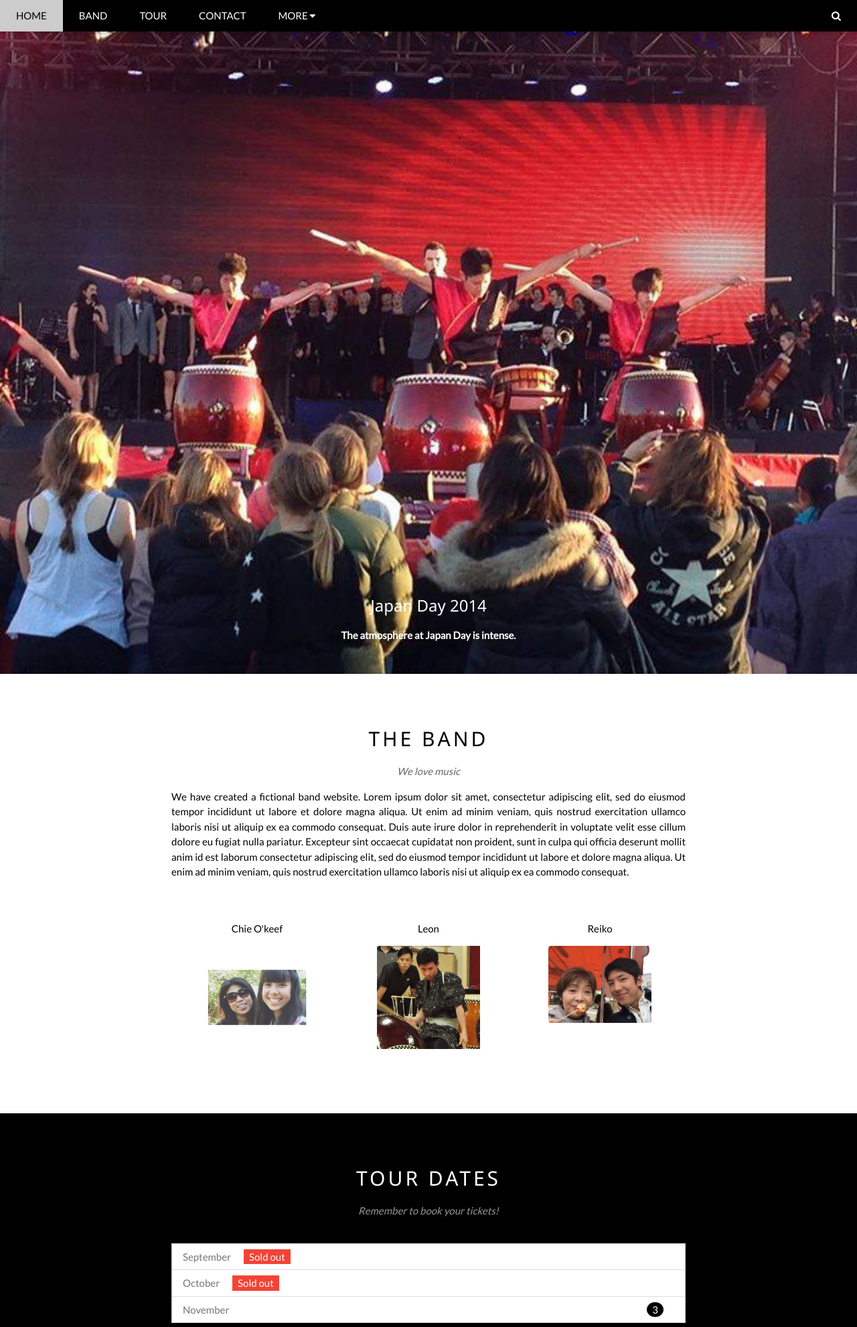
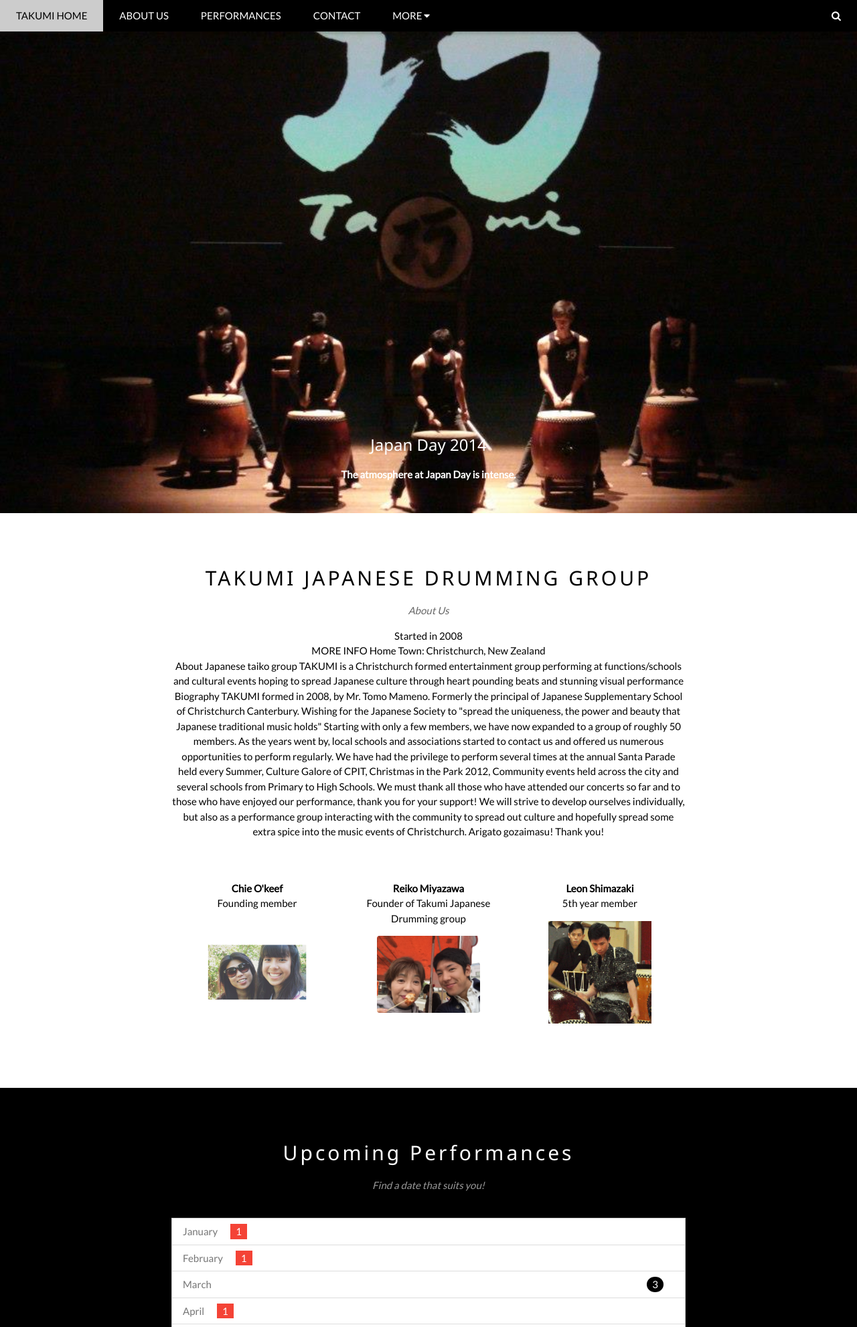
Before and after one commit to LeonShimazaki/Leon-Takumi-Web-page, a Flask app: page / in a window 1280 px wide. Shown: the top 1981 px of the page at 67% size. Run offline with Flask 2, Linux system fonts and the light colour scheme.

Commit message:
Big changes actual work

```diff
--- a/templates/takumihome.html
+++ b/templates/takumihome.html
@@ -16,9 +16,9 @@ body {font-family: "Lato", sans-serif}
 <div class="w3-top">
   <div class="w3-bar w3-black w3-card">
     <a class="w3-bar-item w3-button w3-padding-large w3-hide-medium w3-hide-large w3-right" href="javascript:void(0)" onclick="myFunction()" title="Toggle Navigation Menu"><i class="fa fa-bars"></i></a>
-    <a href="#" class="w3-bar-item w3-button w3-padding-large">HOME</a>
-    <a href="#band" class="w3-bar-item w3-button w3-padding-large w3-hide-small">BAND</a>
-    <a href="#tour" class="w3-bar-item w3-button w3-padding-large w3-hide-small">TOUR</a>
+    <a href="#" class="w3-bar-item w3-button w3-padding-large">TAKUMI HOME</a>
+    <a href="#band" class="w3-bar-item w3-button w3-padding-large w3-hide-small">ABOUT US</a>
+    <a href="#tour" class="w3-bar-item w3-button w3-padding-large w3-hide-small">PERFORMANCES</a>
     <a href="#contact" class="w3-bar-item w3-button w3-padding-large w3-hide-small">CONTACT</a>
     <div class="w3-dropdown-hover w3-hide-small">
       <button class="w3-padding-large w3-button" title="More">MORE <i class="fa fa-caret-down"></i></button>
@@ -45,87 +45,112 @@ body {font-family: "Lato", sans-serif}
 
   <!-- Automatic Slideshow Images -->
   <div class="mySlides w3-display-container w3-center">
-    <img class="AUTO1" src="{{url_for('static', filename='Takumibanner.jpg')}}" style="width:100%">
+    <img class="AUTO1" src="{{url_for('static', filename='Takumilogo.png')}}" style="width:100%">
     <div class="w3-display-bottommiddle w3-container w3-text-white w3-padding-32 w3-hide-small">
-      <h3>Takumi</h3>
-      <p><b>We are one!</b></p>
     </div>
   </div>
   <div class="mySlides w3-display-container w3-center">
-    <img class="AUTO1" src="{{url_for('static', filename='Takumibanner2.jpg')}}" style="width:100%">
+    <img class="AUTO1" src="{{url_for('static', filename='Takumibanner.jpg')}}" style="width:100%">
     <div class="w3-display-bottommiddle w3-container w3-text-white w3-padding-32 w3-hide-small">
       <h3>Japan Day 2014</h3>
       <p><b>The atmosphere at Japan Day is intense.</b></p>
     </div>
   </div>
-  <div class="mySlides w3-display-container w3-center">
-    <img class="AUTO1" src="{{url_for('static', filename='Takumibanner3.jpg')}}" style="width:100%">
-    <div class="w3-display-bottommiddle w3-container w3-text-white w3-padding-32 w3-hide-small">
-      <h3>10th Anniversary 2017</h3>
-      <p><b>Thank you, Everyone - A night we won't forget.</b></p>
-    </div>
-  </div>
 
   <!-- The Band Section -->
   <div class="w3-container w3-content w3-center w3-padding-64" style="max-width:800px" id="band">
-    <h2 class="w3-wide">THE BAND</h2>
-    <p class="w3-opacity"><i>We love music</i></p>
-    <p class="w3-justify">We have created a fictional band website. Lorem ipsum dolor sit amet, consectetur adipiscing elit, sed do eiusmod tempor incididunt ut labore et dolore magna aliqua. Ut enim ad minim veniam, quis nostrud exercitation ullamco laboris nisi ut aliquip
-      ex ea commodo consequat. Duis aute irure dolor in reprehenderit in voluptate velit esse cillum dolore eu fugiat nulla pariatur. Excepteur sint occaecat cupidatat non proident, sunt in culpa qui officia deserunt mollit anim id est laborum consectetur
-      adipiscing elit, sed do eiusmod tempor incididunt ut labore et dolore magna aliqua. Ut enim ad minim veniam, quis nostrud exercitation ullamco laboris nisi ut aliquip ex ea commodo consequat.</p>
+    <h2 class="w3-wide">TAKUMI JAPANESE DRUMMING GROUP</h2>
+    <p class="w3-opacity"><i>About Us</i></p>
+    <p class="w3-justify">
+    <div> Started in 2008
+    </div>
+
+    <div>MORE INFO
+    Home Town: Christchurch, New Zealand
+    </div>
+    <div>About
+    Japanese taiko group TAKUMI is a Christchurch formed entertainment group performing at functions/schools and cultural events hoping to spread Japanese culture through heart pounding beats and stunning visual performance
+    </div>
+    <div>Biography
+    TAKUMI formed in 2008, by Mr. Tomo Mameno. Formerly the principal of Japanese Supplementary School of Christchurch Canterbury. Wishing for the Japanese Society to
+    "spread the uniqueness, the power and beauty that Japanese traditional music holds"
+    Starting with only a few members, we have now expanded to a group of roughly 50 members. As the years went by, local schools and associations started to contact us and offered us numerous opportunities to perform regularly.
+    We have had the privilege to perform several times at the annual Santa Parade held every Summer, Culture Galore of CPIT, Christmas in the Park 2012, Community events held across the city and several schools from Primary to High Schools.
+    We must thank all those who have attended our concerts so far and to those who have enjoyed our performance, thank you for your support! We will strive to develop ourselves individually, but also as a performance group interacting with the community to spread out culture and hopefully spread some extra spice into the music events of Christchurch.
+    Arigato gozaimasu! Thank you! </div>
+    </p>
     <div class="w3-row w3-padding-32">
       <div class="w3-third">
-        <p>Chie O'keef</p>
+        <p>
+        <div><b>Chie O'keef</b></div>
+        <div>Founding member</div>
+        </p>
         <img class="AUTO1" src="{{url_for('static', filename='chie.jpg')}}" alt="Random Name" style="width:60%">
       </div>
       <div class="w3-third">
-        <p>Leon</p>
+         <p>
+        <div><b>Reiko Miyazawa</b></div>
+        <div>Founder of Takumi Japanese Drumming group</div>
+        </p>
+        <img src="{{url_for('static', filename='Reiko.jpg')}}" class="w3-round" alt="Random Name" style="width:60%">
+      </div>
+      <div class="w3-third">
+        <p>
+        <div><b>Leon Shimazaki</b></div>
+        <div>5th year member</div>
+        </p>
         <img class="AUTO1" src="{{url_for('static', filename='Leon.jpg')}}" alt="Random Name" style="width:60%">
       </div>
-      <div class="w3-third">
-        <p>Reiko</p>
-        <img src="{{url_for('static', filename='Reiko.jpg')}}" class="w3-round" alt="Random Name" style="width:60%">
-      </div>
+
     </div>
   </div>
 
   <!-- The Tour Section -->
   <div class="w3-black" id="tour">
     <div class="w3-container w3-content w3-padding-64" style="max-width:800px">
-      <h2 class="w3-wide w3-center">TOUR DATES</h2>
-      <p class="w3-opacity w3-center"><i>Remember to book your tickets!</i></p><br>
+      <h2 class="w3-wide w3-center">Upcoming Performances</h2>
+      <p class="w3-opacity w3-center"><i>Find a date that suits you!</i></p><br>
 
       <ul class="w3-ul w3-border w3-white w3-text-grey">
-        <li class="w3-padding">September <span class="w3-tag w3-red w3-margin-left">Sold out</span></li>
-        <li class="w3-padding">October <span class="w3-tag w3-red w3-margin-left">Sold out</span></li>
-        <li class="w3-padding">November <span class="w3-badge w3-right w3-margin-right">3</span></li>
+        <li class="w3-padding">January <span class="w3-tag w3-red w3-margin-left">1</span></li>
+        <li class="w3-padding">February <span class="w3-tag w3-red w3-margin-left">1</span></li>
+        <li class="w3-padding">March <span class="w3-badge w3-right w3-margin-right">3</span></li>
+        <li class="w3-padding">April <span class="w3-tag w3-red w3-margin-left">1</span></li>
+        <li class="w3-padding">May <span class="w3-tag w3-red w3-margin-left">1</span></li>
+        <li class="w3-padding">June <span class="w3-badge w3-right w3-margin-right">3</span></li>
+        <li class="w3-padding">July <span class="w3-tag w3-red w3-margin-left">1</span></li>
+        <li class="w3-padding">August <span class="w3-tag w3-red w3-margin-left">1</span></li>
+        <li class="w3-padding">September <span class="w3-badge w3-right w3-margin-right">3</span></li>
+        <li class="w3-padding">October <span class="w3-tag w3-red w3-margin-left">1</span></li>
+        <li class="w3-padding">November <span class="w3-tag w3-red w3-margin-left">1</span></li>
+        <li class="w3-padding">December <span class="w3-badge w3-right w3-margin-right">3</span></li>
       </ul>
 
       <div class="w3-row-padding w3-padding-32" style="margin:0 -16px">
         <div class="w3-third w3-margin-bottom">
-          <img src="/w3images/newyork.jpg" alt="New York" style="width:100%" class="w3-hover-opacity">
+          <img src="{{url_for('static', filename='Takumibanner2.jpg')}}" alt="New York" style="width:100%" class="w3-hover-opacity">
           <div class="w3-container w3-white">
-            <p><b>New York</b></p>
-            <p class="w3-opacity">Fri 27 Nov 2016</p>
-            <p>Praesent tincidunt sed tellus ut rutrum sed vitae justo.</p>
+            <p><b>Christchurch</b></p>
+            <p class="w3-opacity">Sat 10 August 2019</p>
+            <p>TAKUMI CONCERT 2019.</p>
             <button class="w3-button w3-black w3-margin-bottom" onclick="document.getElementById('ticketModal').style.display='block'">Buy Tickets</button>
           </div>
         </div>
         <div class="w3-third w3-margin-bottom">
-          <img src="/w3images/paris.jpg" alt="Paris" style="width:100%" class="w3-hover-opacity">
+          <img src="{{url_for('static', filename='Takumibanner2.jpg')}}" alt="Paris" style="width:100%" class="w3-hover-opacity">
           <div class="w3-container w3-white">
-            <p><b>Paris</b></p>
-            <p class="w3-opacity">Sat 28 Nov 2016</p>
-            <p>Praesent tincidunt sed tellus ut rutrum sed vitae justo.</p>
+            <p><b>Christchurch</b></p>
+            <p class="w3-opacity">Sat 28 Nov 2019</p>
+            <p>TAKUMI performance 2019.</p>
             <button class="w3-button w3-black w3-margin-bottom" onclick="document.getElementById('ticketModal').style.display='block'">Buy Tickets</button>
           </div>
         </div>
         <div class="w3-third w3-margin-bottom">
-          <img src="/w3images/sanfran.jpg" alt="San Francisco" style="width:100%" class="w3-hover-opacity">
+          <img src="{{url_for('static', filename='Takumibanner2.jpg')}}" alt="San Francisco" style="width:100%" class="w3-hover-opacity">
           <div class="w3-container w3-white">
-            <p><b>San Francisco</b></p>
-            <p class="w3-opacity">Sun 29 Nov 2016</p>
-            <p>Praesent tincidunt sed tellus ut rutrum sed vitae justo.</p>
+            <p><b>Christchurch</b></p>
+            <p class="w3-opacity">Sun 29 Nov 2019</p>
+            <p>TAKUMI performance 2019.</p>
             <button class="w3-button w3-black w3-margin-bottom" onclick="document.getElementById('ticketModal').style.display='block'">Buy Tickets</button>
           </div>
         </div>
@@ -142,7 +167,7 @@ body {font-family: "Lato", sans-serif}
         <h2 class="w3-wide"><i class="fa fa-suitcase w3-margin-right"></i>Tickets</h2>
       </header>
       <div class="w3-container">
-        <p><label><i class="fa fa-shopping-cart"></i> Tickets, $15 per person</label></p>
+        <p><label><i class="fa fa-shopping-cart"></i> Tickets, $20 per person</label></p>
         <input class="w3-input w3-border" type="text" placeholder="How many?">
         <p><label><i class="fa fa-user"></i> Send To</label></p>
         <input class="w3-input w3-border" type="text" placeholder="Enter email">
@@ -159,9 +184,10 @@ body {font-family: "Lato", sans-serif}
     <p class="w3-opacity w3-center"><i>Fan? Drop a note!</i></p>
     <div class="w3-row w3-padding-32">
       <div class="w3-col m6 w3-large w3-margin-bottom">
-        <i class="fa fa-map-marker" style="width:30px"></i> Chicago, US<br>
-        <i class="fa fa-phone" style="width:30px"></i> Phone: +00 151515<br>
-        <i class="fa fa-envelope" style="width:30px"> </i> Email: mail@mail.com<br>
+        <i class="fa fa-map-marker" style="width:30px"></i> Christchurch, New Zealand<br>
+        <i class="fa fa-phone" style="width:30px"></i> Phone: +64 022 123 4567<br>
+        <i class="fa fa-envelope" style="width:30px"> </i> Email: cjdg_takumi@live.jp<br>
+        <i class="fa fa-facebook" style="width:30px"> </i> Takumi Japanese Drumming Group 巧<br>
       </div>
       <div class="w3-col m6">
         <form action="/action_page.php" target="_blank">
@@ -184,7 +210,7 @@ body {font-family: "Lato", sans-serif}
 </div>
 
 <!-- Image of location/map -->
-<img src="/w3images/map.jpg" class="w3-image w3-greyscale-min" style="width:100%">
+<img src="{{url_for('static', filename='map.png')}}" class="w3-image w3-greyscale-min" style="width:100%">
 
 <!-- Footer -->
 <footer class="w3-container w3-padding-64 w3-center w3-opacity w3-light-grey w3-xlarge">
@@ -211,7 +237,7 @@ function carousel() {
   myIndex++;
   if (myIndex > x.length) {myIndex = 1}
   x[myIndex-1].style.display = "block";
-  setTimeout(carousel, 4000);
+  setTimeout(carousel, 5000);
 }
 
 // Used to toggle the menu on small screens when clicking on the menu button
```
Also changed, not shown: static/Takumilogo.png (added), static/map.PNG (added).
